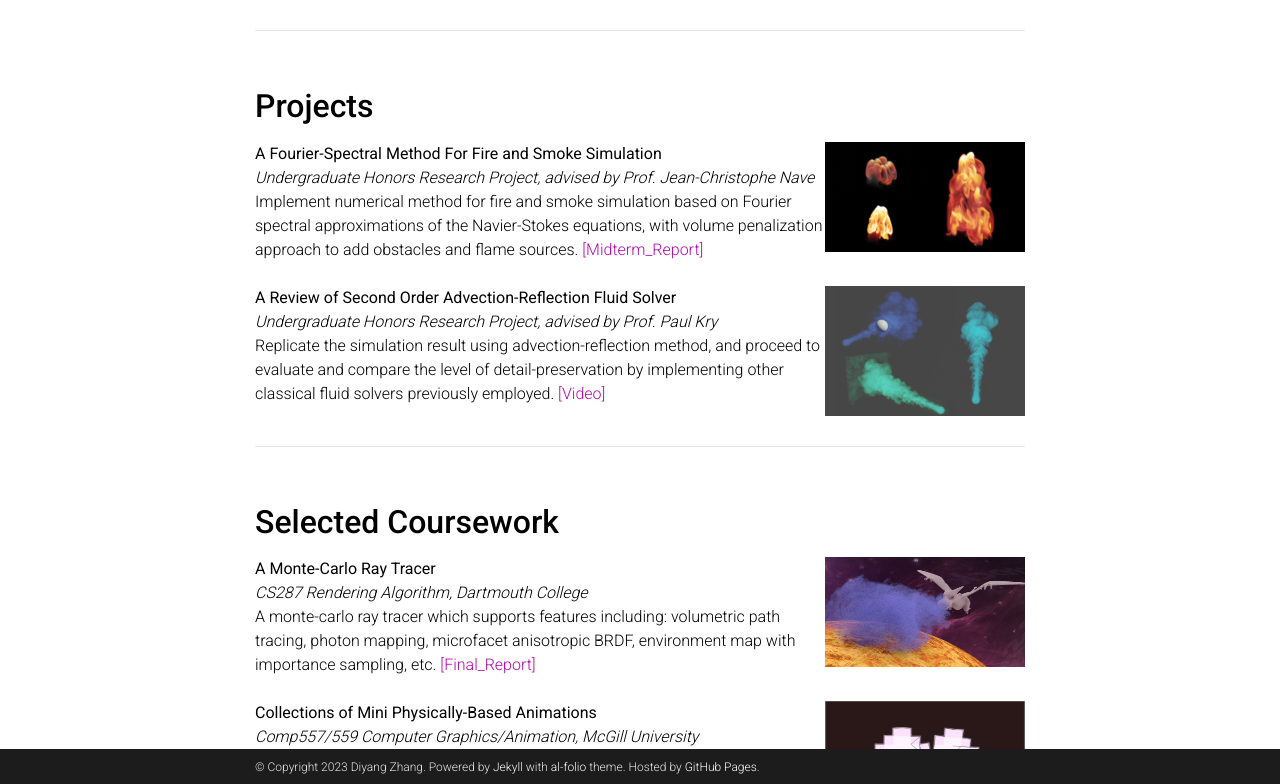
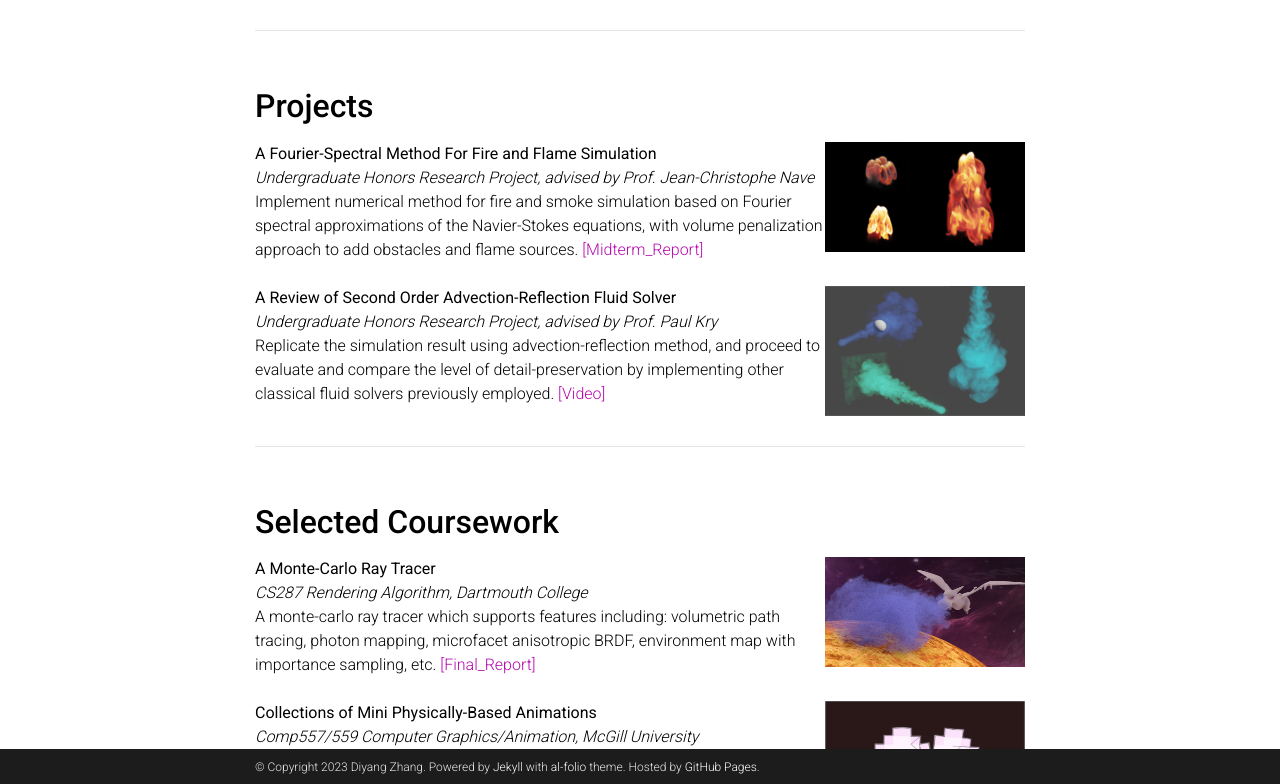
Before and after one commit to diyang99/diyang99.github.io, a Jekyll site: the page built from _pages/about.md, in a window 1280 px wide and 900 px high, scrolled down 654 px, cut to the strip 116-900 px from the top of the window. Built offline with Jekyll 4.4.1, drawn with Linux system fonts in a browser that asks for light colours; full-size pictures stand in for the smaller copies a plugin makes; comment, search, counter and statistics services are not loaded; a style sheet for code colours, icons or effects is not loaded.

Commit message:
20231204

```diff
--- a/_pages/about.md
+++ b/_pages/about.md
@@ -62,7 +62,7 @@ My research interests lie in computer graphics, especially in physics-based anim
     <div id='project'>
       <img id="projimg" src="../assets/img/fftteaser.jpg" alt="graph" height="110" width="200" align='right'/>
       <div id='projinfo'>
-        <b>A Fourier-Spectral Method For Fire and Smoke Simulation</b><br />
+        <b>A Fourier-Spectral Method For Fire and Flame Simulation</b><br />
         <i>Undergraduate Honors Research Project, advised by Prof. Jean-Christophe Nave</i><br />
         Implement numerical method for fire and smoke simulation based on Fourier spectral approximations of the Navier-Stokes equations, with volume penalization approach to add obstacles and flame sources.
         <a nonsmooth="1" href="../assets/pdf/fftfire_midreport.pdf" class="">[Midterm_Report]</a><br />
@@ -70,7 +70,7 @@ My research interests lie in computer graphics, especially in physics-based anim
     </div>
     <br />
     <div id='project'>
-      <img id="projimg" src="../assets/img/advrefl_teaser.jpg" alt="graph" height="130" width="200" align='right'/>
+      <img id="projimg" src="../assets/img/advrefl_teaser2.jpg" alt="graph" height="130" width="200" align='right'/>
       <div id='projinfo'>
         <b>A Review of Second Order Advection-Reflection Fluid Solver</b><br />
         <i>Undergraduate Honors Research Project, advised by Prof. Paul Kry</i><br />
```
Also changed, not shown: assets/img/advrefl_teaser2.jpg (added), 4 other files.
